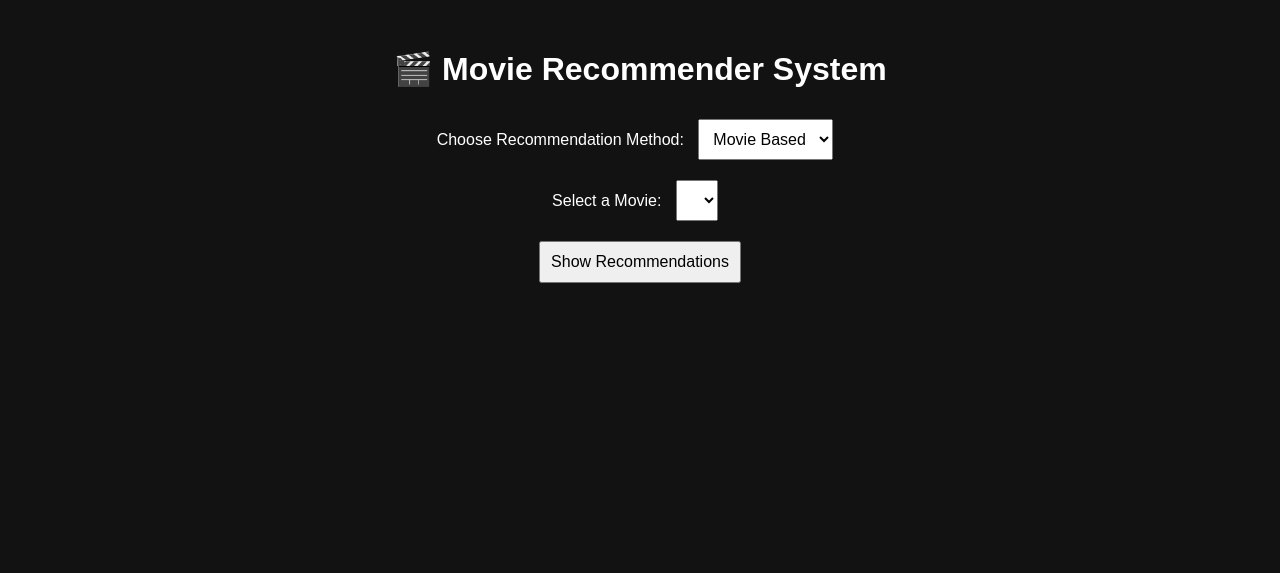
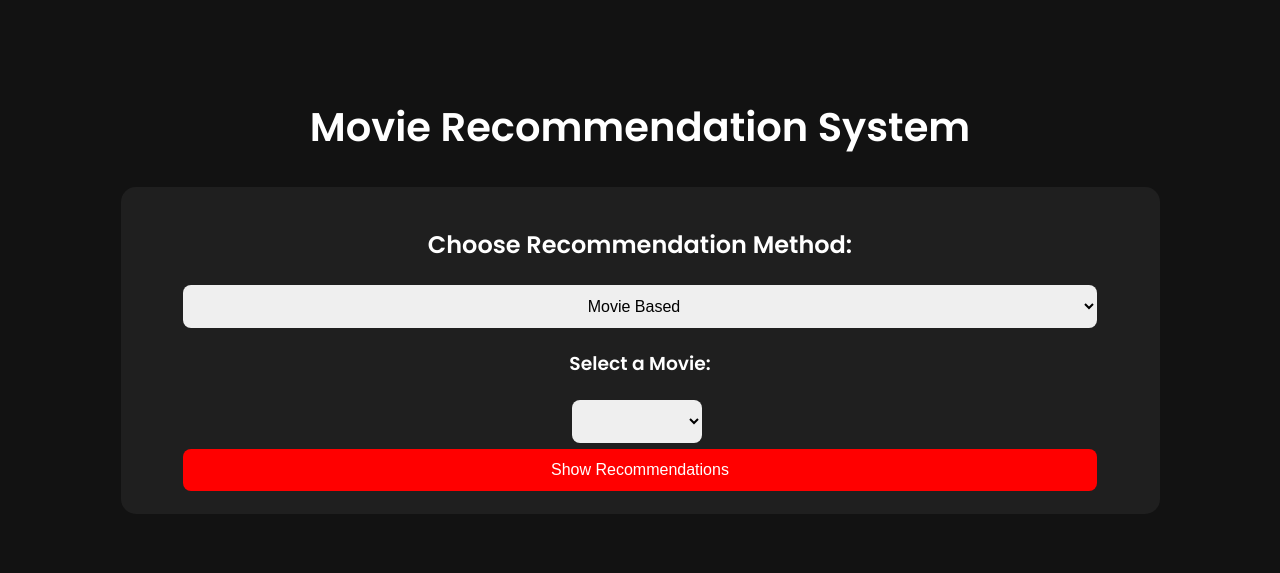
Before and after one commit to iamviveksingh00/RS_READY, a Flask app: template templates/index.html in a window 1280 px wide. Shown: the top 573 px of the page. Run offline with Flask 3, Linux system fonts and the light colour scheme; the template is opened without the code that fills it: most values are stand-ins (such as "Sample title", 1, 10 or a date in 2020); lists and menus that the app fills with data are empty; parts of the project's set-up code (start-up, migrations or seed data) failed here and were passed over.

Commit message:
Updated app.py and index.html for detailed movie info

```diff
--- a/app.py
+++ b/app.py
@@ -1,5 +1,4 @@
 import pickle
-
 import requests
 from flask import Flask, jsonify, render_template, request
 from sentence_transformers import SentenceTransformer
@@ -11,16 +10,15 @@ app = Flask(__name__)
 movie_embeddings = pickle.load(open('movies_embeddings.pkl', 'rb'))
 new = pickle.load(open('movie_list.pkl', 'rb'))
 
-# Initialize NLP Model
+# Sentence Transformer Model
 model_new = SentenceTransformer('sentence-transformers/all-MiniLM-L6-v2')
 
-# RapidAPI Credentials
+# IMDb API credentials
 RAPIDAPI_KEY = '91bc8f445dmsh0bdf292d75b8c58p15bdf4jsn87b9450c30d1'
 API_HOST = 'imdb8.p.rapidapi.com'
 
-
-def fetch_poster(movie_name):
-    """Fetch movie poster from IMDb API."""
+def fetch_movie_details(movie_name):
+    """Fetch movie poster, genre, cast, rating, and overview from IMDb API."""
     headers = {'X-RapidAPI-Key': RAPIDAPI_KEY, 'X-RapidAPI-Host': API_HOST}
     search_url = f"https://imdb8.p.rapidapi.com/title/find?q={movie_name}"
 
@@ -31,15 +29,46 @@ def fetch_poster(movie_name):
 
         if 'results' in data and len(data['results']) > 0:
             for result in data['results']:
-                if 'image' in result and 'url' in result['image']:
-                    return result['image']['url']
-        return "https://via.placeholder.com/500x750?text=No+Poster+Available"
+                if 'id' in result and 'title' in result:
+                    imdb_id = result['id']
+                    movie_title = result['title']
+                    poster_url = result.get('image', {}).get('url', "https://via.placeholder.com/500x750?text=No+Poster")
+
+                    # Fetch more details
+                    detail_url = f"https://imdb8.p.rapidapi.com/title/get-overview-details?tconst={imdb_id.split('/')[-2]}"
+                    detail_response = requests.get(detail_url, headers=headers, timeout=10)
+                    detail_data = detail_response.json() if detail_response.status_code == 200 else {}
+
+                    genre = detail_data.get('genres', [])
+                    cast_data = detail_data.get('credits', {}).get('cast', [])[:4]
+                    cast_names = [actor.get('name') for actor in cast_data if 'name' in actor]
+                    rating = detail_data.get('ratings', {}).get('rating')
+                    overview = detail_data.get('plotSummary', {}).get('text')
+
+                    return {
+                        "title": movie_title,
+                        "poster": poster_url,
+                        "genre": genre,
+                        "cast": cast_names,
+                        "rating": rating,
+                        "overview": overview
+                    }
+
     except requests.RequestException:
-        return "https://via.placeholder.com/500x750?text=Error+Fetching+Poster"
+        pass
 
+    # Fallback in case of API failure
+    return {
+        "title": movie_name,
+        "poster": "https://via.placeholder.com/500x750?text=No+Poster",
+        "genre": [],
+        "cast": [],
+        "rating": "N/A",
+        "overview": "No overview available."
+    }
 
 def recommend_movies(user_input, method, top_n=5):
-    """Return recommended movies based on user input and method."""
+    """Return recommended movies with detailed info."""
     if method == "MOVIE BASED":
         if user_input in new['title'].values:
             index = new[new['title'] == user_input].index[0]
@@ -47,35 +76,29 @@ def recommend_movies(user_input, method, top_n=5):
             recommended_movies = new.iloc[[i[0] for i in distances[1:top_n + 1]]]
         else:
             return []
-
     elif method == "PERSONALIZED":
         query_embedding = model_new.encode([user_input])
         similarities = cosine_similarity(query_embedding, movie_embeddings)
         top_indices = similarities[0].argsort()[-top_n:][::-1]
         recommended_movies = new.iloc[top_indices]
 
-    return [
-        {"title": row['title'], "poster": fetch_poster(row['title'])}
-        for _, row in recommended_movies.iterrows()
-    ]
-
+    results = []
+    for _, row in recommended_movies.iterrows():
+        details = fetch_movie_details(row['title'])
+        results.append(details)
+    return results
 
 @app.route('/')
 def home():
     return render_template('index.html', movies=new['title'].tolist())
 
-
 @app.route('/recommend', methods=['POST'])
 def get_recommendations():
-    """API endpoint to get movie recommendations."""
     data = request.json
     user_input = data.get('user_input', '')
     method = data.get('method', 'MOVIE BASED')
-
     recommendations = recommend_movies(user_input, method)
-
     return jsonify({"movies": recommendations})
-
 
 if __name__ == '__main__':
     app.run(debug=True)
--- a/templates/index.html
+++ b/templates/index.html
@@ -1,69 +1,167 @@
 <!DOCTYPE html>
 <html lang="en">
 <head>
-    <meta charset="UTF-8">
-    <meta name="viewport" content="width=device-width, initial-scale=1.0">
+  <meta charset="UTF-8" />
+  <meta name="viewport" content="width=device-width, initial-scale=1.0"/>
   <title>Movie Recommender</title>
+  <link href="https://fonts.googleapis.com/css2?family=Poppins:wght@400;600&display=swap" rel="stylesheet">
   <style>
     body {
       background-color: #121212;
+      color: #fff;
+      font-family: 'Poppins', sans-serif;
+      margin: 0;
+      padding: 0;
+    }
+    .container {
+      margin: 50px auto;
+      max-width: 1200px;
+      padding: 20px;
+    }
+    h1 {
+      text-align: center;
+      margin-bottom: 30px;
+      font-size: 2.5rem;
+    }
+    select, input, button {
+      padding: 12px;
+      margin: 3px;
+      font-size: 16px;
+      border-radius: 8px;
+      border: none;
+      outline: none;
+    }
+    button {
+      background-color: #ff0000;
       color: white;
-            font-family: Arial, sans-serif;
+      cursor: pointer;
+      transition: background 0.3s;
+    }
+    button:hover {
+      background-color: #1F1F1F;
+    }
+    #recommendations {
+      margin-top: 40px;
+      display: flex;
+      flex-direction: column;
+      gap: 20px;
+    }
+    .movie-card {
+      display: flex;
+      background-color: #1F1F1F;
+      border-radius: 15px;
+      box-shadow: 0 4px 10px rgba(0,0,0,0.5);
+      overflow: hidden;
+      transition: transform 0.3s, box-shadow 0.3s;
+      padding: 20px;
+      align-items: center;
+    }
+    .movie-card:hover {
+      transform: scale(1.02);
+      box-shadow: 0 8px 20px rgba(255, 255, 255, 0.2);
+    }
+    .movie-poster img {
+      width: 150px;
+      border-radius: 10px;
+    }
+    .movie-info {
+      text-align: left;
+      padding-left: 20px;
+    }
+    .movie-info h2 {
+      margin: 0 0 10px 0;
+    }
+    .movie-info p {
+      margin: 5px 0;
+      font-size: 0.95rem;
+      color: #ccc;
+    }
+
+    /* Centering the input form */
+    .form-section {
+      display: flex;
+      flex-direction: column;
+      align-items: center;
+      max-width: 999px;
+      margin: 0 auto;
+      padding: 20px;
+      background-color: #1f1f1f;
+      border-radius: 15px;
+    }
+    .form-section label,
+    .form-section select,
+    .form-section input,
+    .form-section button {
+      width: 91.5%;
+      max-width: 999px;
       text-align: center;
     }
-        .container {
-            margin-top: 50px;
+
+    /* Spinner */
+    #loader {
+      display: none;
+      margin-top: 20px;
+      border: 6px solid #f3f3f3;
+      border-top: 6px solid #ff0000;
+      border-radius: 50%;
+      width: 50px;
+      height: 50px;
+      animation: spin 1s linear infinite;
+      margin-left: auto;
+      margin-right: auto;
     }
-        select, input, button {
-            padding: 10px;
-            margin: 10px;
-            font-size: 16px;
+
+    @keyframes spin {
+      0% { transform: rotate(0deg); }
+      100% { transform: rotate(360deg); }
     }
+
+    @media (max-width: 768px) {
       .movie-card {
-            display: inline-block;
-            background-color: #2A2A2A;
-            padding: 15px;
-            border-radius: 10px;
-            margin: 10px;
-            text-align: center;
-            box-shadow: 2px 2px 10px rgba(255, 255, 255, 0.2);
+        flex-direction: column;
+        align-items: flex-start;
       }
-        img {
-            width: 150px;
-            border-radius: 5px;
+      .movie-info {
+        padding-left: 0;
+        margin-top: 15px;
+      }
     }
   </style>
 </head>
 <body>
 
 <div class="container">
-        <h1>🎬 Movie Recommender System</h1>
+  <h1>Movie Recommendation System</h1>
 
-        <label>Choose Recommendation Method:</label>
+  <div class="form-section">
+    <h2>Choose Recommendation Method:</h2>
     <select id="method">
       <option value="MOVIE BASED">Movie Based</option>
       <option value="PERSONALIZED">Personalized</option>
     </select>
 
     <div id="movieSelection">
-            <label>Select a Movie:</label>
+      <h3 align="center">Select a Movie:</h3>
       <select id="movieList"></select>
     </div>
 
     <div id="textInput" style="display:none;">
-            <label>Describe the type of movie you want:</label>
+      <h3>Describe the type of movie you want:</h3>
       <input type="text" id="userInput">
     </div>
 
     <button onclick="getRecommendations()">Show Recommendations</button>
+  </div>
 
+  <div id="loader"></div>
   <div id="recommendations"></div>
 </div>
 
 <script>
-        const movieData = JSON.parse('{{ movies|tojson|safe }}');
+  const movieData = {{ movies|tojson|safe }};
   const movieList = document.getElementById('movieList');
 
+  // Populate the movie dropdown
   if (Array.isArray(movieData) && movieData.length > 0) {
     movieData.forEach(movie => {
       let option = document.createElement('option');
@@ -73,19 +171,22 @@
     });
   }
 
+  // Toggle input method
   document.getElementById('method').addEventListener('change', function() {
-            if (this.value === 'MOVIE BASED') {
-                document.getElementById('movieSelection').style.display = 'block';
-                document.getElementById('textInput').style.display = 'none';
-            } else {
-                document.getElementById('movieSelection').style.display = 'none';
-                document.getElementById('textInput').style.display = 'block';
-            }
+    document.getElementById('movieSelection').style.display = this.value === 'MOVIE BASED' ? 'block' : 'none';
+    document.getElementById('textInput').style.display = this.value === 'PERSONALIZED' ? 'block' : 'none';
   });
 
+  // Fetch recommendations
   function getRecommendations() {
     let method = document.getElementById('method').value;
-            let userInput = method === 'MOVIE BASED' ? document.getElementById('movieList').value : document.getElementById('userInput').value;
+    let userInput = method === 'MOVIE BASED'
+      ? document.getElementById('movieList').value
+      : document.getElementById('userInput').value;
+
+    // Show loader and clear previous results
+    document.getElementById('loader').style.display = 'block';
+    document.getElementById('recommendations').innerHTML = '';
 
     fetch('/recommend', {
       method: 'POST',
@@ -94,16 +195,30 @@
     })
     .then(response => response.json())
     .then(data => {
-                let recDiv = document.getElementById('recommendations');
+      const recDiv = document.getElementById('recommendations');
+      document.getElementById('loader').style.display = 'none';
       recDiv.innerHTML = "<h2>Recommended Movies:</h2>";
 
       if (data.movies && data.movies.length > 0) {
         data.movies.forEach(movie => {
-                        let poster = movie.poster ? movie.poster : "https://via.placeholder.com/150";
-                        let card = `<div class="movie-card">
+          let poster = movie.poster || "https://via.placeholder.com/150";
+          let genres = Array.isArray(movie.genre) ? movie.genre.join(', ') : 'N/A';
+          let cast = Array.isArray(movie.cast) ? movie.cast.join(', ') : 'N/A';
+
+          let card = `
+            <div class="movie-card">
+              <div class="movie-poster">
                 <img src="${poster}" alt="Poster">
-                                        <p><strong>${movie.title}</strong></p>
-                                    </div>`;
+              </div>
+              <div class="movie-info">
+                <h2>${movie.title}</h2>
+                <p><strong>Genre:</strong> ${genres}</p>
+
+                <p><strong>Overview:</strong> ${movie.overview || 'No overview available.'}</p>
+                <p><strong>Rating:</strong> ⭐ ${movie.rating || 'N/A'}</p>
+              </div>
+            </div>
+          `;
           recDiv.innerHTML += card;
         });
       } else {
@@ -111,8 +226,9 @@
       }
     })
     .catch(error => {
-                console.error("Error fetching recommendations:", error);
-                document.getElementById('recommendations').innerHTML = "<p>Error fetching recommendations. Please try again later.</p>";
+      console.error("Error:", error);
+      document.getElementById('loader').style.display = 'none';
+      document.getElementById('recommendations').innerHTML = "<p>Error fetching recommendations. Try again later.</p>";
     });
   }
 </script>
```
Lines whose indentation alone changed are shown as unchanged.
